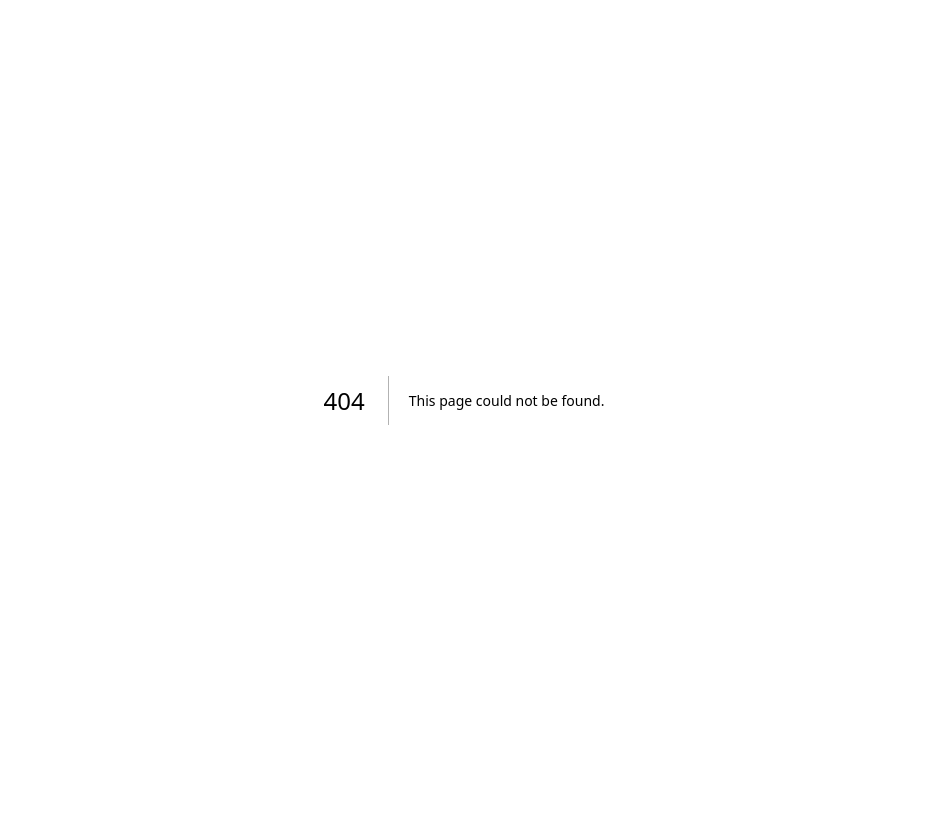
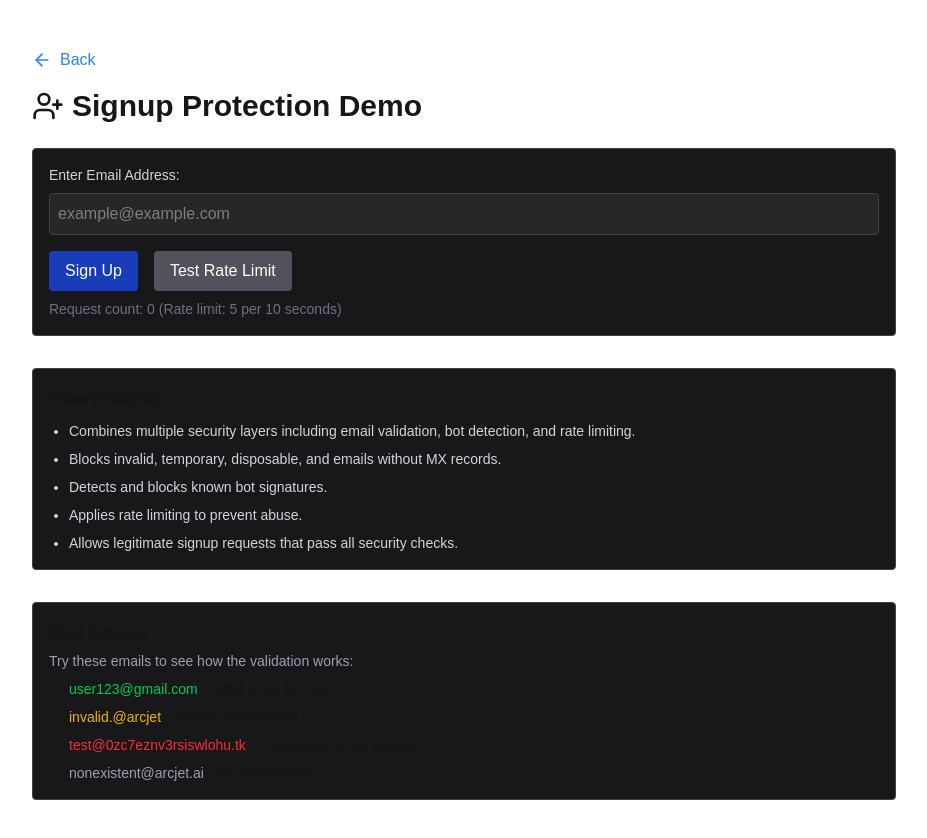
Before and after one commit to DevFreAkeD/arcjet-security-demo, a Next.js app: page /demo/signup-form-protection in a window 1280 px wide. Before the commit this address had no page. Shown: the top 838 px of the page, without its empty margins (176-1103 px from the left). Before the commit the page ends 800 px from the top, so only its background shows below. Built offline with nearby package versions, Linux system fonts and the light colour scheme.

Commit message:
Added Signup Form Protection Demo page

```diff
--- /dev/null
+++ b/app/demo/signup-form-protection/page.tsx
@@ -0,0 +1,160 @@
+"use client";
+import { useState } from "react";
+import { ArrowLeft, UserPlus } from "lucide-react";
+import { useRouter } from "next/navigation";
+
+export default function SignupProtectionDemo() {
+  const [email, setEmail] = useState("");
+  const [result, setResult] = useState<{ message?: string; error?: string; reason?: string } | null>(null);
+  const [loading, setLoading] = useState(false);
+  const [error, setError] = useState("");
+  const [requestCount, setRequestCount] = useState(0);
+  const router = useRouter();
+
+  const handleSignup = async () => {
+    if (!email.trim()) {
+      setError("Enter an email address.");
+      return;
+    }
+
+    setLoading(true);
+    setError("");
+    setResult(null);
+
+    try {
+      const response = await fetch("/api/arcjet/signup-form-protection", {
+        method: "POST",
+        headers: {
+          "Content-Type": "application/json",
+        },
+        body: JSON.stringify({ email }),
+      });
+
+      const data = await response.json();
+      setResult(data);
+      setRequestCount((prev) => prev + 1);
+    } catch (error) {
+      console.error("Error during signup:", error);
+      setResult({ error: "Failed to process signup." });
+    }
+
+    setLoading(false);
+  };
+
+  const rapidTest = async () => {
+    setLoading(true);
+    const results = [];
+    for (let i = 0; i < 6; i++) {
+      try {
+        const res = await fetch("/api/arcjet/signup-form-protection", {
+          method: "POST",
+          headers: { "Content-Type": "application/json" },
+          body: JSON.stringify({ email }),
+        });
+        const data = await res.json();
+        results.push(data);
+        setRequestCount((prev) => prev + 1);
+      } catch (error) {
+        results.push({ error: "Request failed" });
+      }
+    }
+    setResult(results[results.length - 1]);
+    setLoading(false);
+  };
+
+  return (
+    <div className="max-w-4xl mx-auto py-12 px-4">
+      {/* Back Button */}
+      <button
+        onClick={() => router.push("/")}
+        className="flex items-center text-blue-500 hover:underline hover:cursor-pointer mb-4"
+      >
+        <ArrowLeft className="w-5 h-5 mr-2" />
+        Back
+      </button>
+
+      <h1 className="text-3xl font-bold mb-6 flex items-center">
+        <UserPlus className="mr-2 size-8" /> Signup Protection Demo
+      </h1>
+      <div className="mb-8 p-4 bg-zinc-900 rounded border border-zinc-700">
+        <label htmlFor="email" className="mb-2 block text-sm font-medium text-gray-300">
+          Enter Email Address:
+        </label>
+        <input
+          type="email"
+          id="email"
+          value={email}
+          onChange={(e) => setEmail(e.target.value)}
+          className={`mt-2 p-2 block w-full bg-zinc-800 border ${
+            error ? "border-red-500" : "border-zinc-700"
+          } rounded text-gray-300`}
+          placeholder="example@example.com"
+        />
+        {error && <p className="text-red-500 text-sm mt-1">{error}</p>}
+        <div className="flex gap-4 mt-4">
+          <button
+            onClick={handleSignup}
+            className="px-4 py-2 bg-blue-800 text-white rounded hover:bg-blue-700"
+            disabled={loading}
+          >
+            {loading ? "Processing..." : "Sign Up"}
+          </button>
+          <button
+            onClick={rapidTest}
+            className="px-4 py-2 bg-zinc-600 text-white rounded hover:bg-zinc-500"
+            disabled={loading}
+          >
+            Test Rate Limit
+          </button>
+        </div>
+        <p className="text-sm text-gray-500 mt-2">
+          Request count: {requestCount} (Rate limit: 5 per 10 seconds)
+        </p>
+      </div>
+
+      {result && (
+        <div className="mt-6">
+          <h2 className="text-xl font-semibold mb-2">Result:</h2>
+          <div
+            className={`p-4 rounded ${
+              result.error ? "bg-zinc-900 border border-red-500 text-red-500" : "bg-zinc-900 border border-green-500 text-green-500"
+            }`}
+          >
+            <pre className="overflow-auto">{JSON.stringify(result, null, 2)}</pre>
+          </div>
+        </div>
+      )}
+
+      <div className="mt-8 p-4 bg-zinc-900 rounded border border-zinc-700">
+        <h2 className="text-lg font-semibold mb-2">How It Works</h2>
+        <ul className="list-disc pl-5 space-y-2 text-sm text-gray-300">
+          <li>Combines multiple security layers including email validation, bot detection, and rate limiting.</li>
+          <li>Blocks invalid, temporary, disposable, and emails without MX records.</li>
+          <li>Detects and blocks known bot signatures.</li>
+          <li>Applies rate limiting to prevent abuse.</li>
+          <li>Allows legitimate signup requests that pass all security checks.</li>
+        </ul>
+      </div>
+
+      {/* Email Examples Section */}
+      <div className="mt-8 p-4 bg-zinc-900 rounded border border-zinc-700">
+        <h2 className="text-lg font-semibold mb-1">Test Emails</h2>
+        <p className="text-sm text-gray-400">Try these emails to see how the validation works:</p>
+        <ul className="mt-2 space-y-2 list-disc pl-5 text-sm">
+          <li>
+            <span className="font-medium text-green-500">user123@gmail.com</span> – Valid email format.
+          </li>
+          <li>
+            <span className="font-medium text-yellow-500">invalid.@arcjet</span> – Invalid email format.
+          </li>
+          <li>
+            <span className="font-medium text-red-500">test@0zc7eznv3rsiswlohu.tk</span> – Disposable email provider.
+          </li>
+          <li>
+            <span className="font-medium text-gray-400">nonexistent@arcjet.ai</span> – No MX records.
+          </li>
+        </ul>
+      </div>
+    </div>
+  );
+}
```
